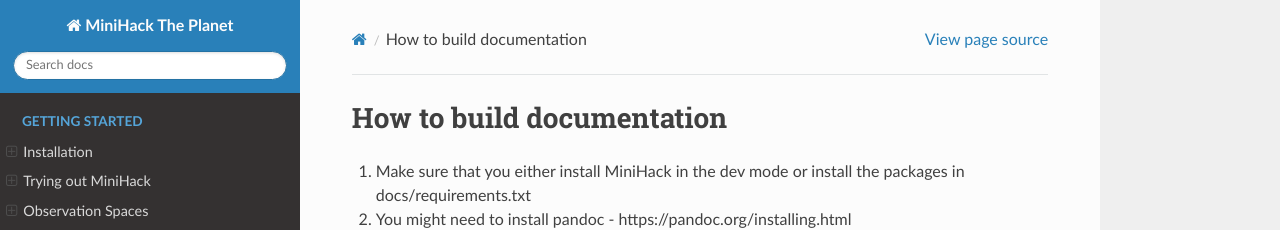
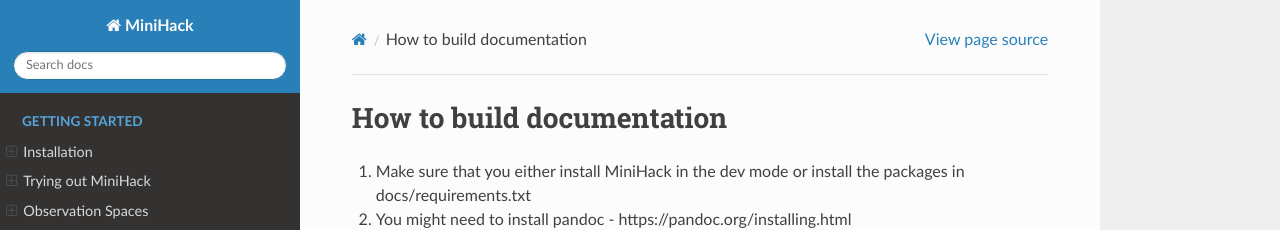
Before and after one commit to facebookresearch/minihack, a Sphinx documentation site: the page built from docs/README.md, in a window 1280 px wide. Shown: the top 230 px of the page. Built offline with Sphinx 7.4.7 and the Read the Docs theme 2.0.0, drawn with Linux system fonts in a browser that asks for light colours; pages that are not in the unit, such as notebooks, are missing from menus.

```diff
--- a/docs/conf.py
+++ b/docs/conf.py
@@ -20,7 +20,7 @@
 
 # -- Project information -----------------------------------------------------
 
-project = "MiniHack The Planet"
+project = "MiniHack"
 copyright = "2021, MiniHack Team @ Facebook AI Research, UCL, and Oxford"
 author = "MiniHack Team @ Facebook AI Research, UCL, and Oxford"
 
```
Also changed, not shown: docs/index.md (+1 -1 lines).
